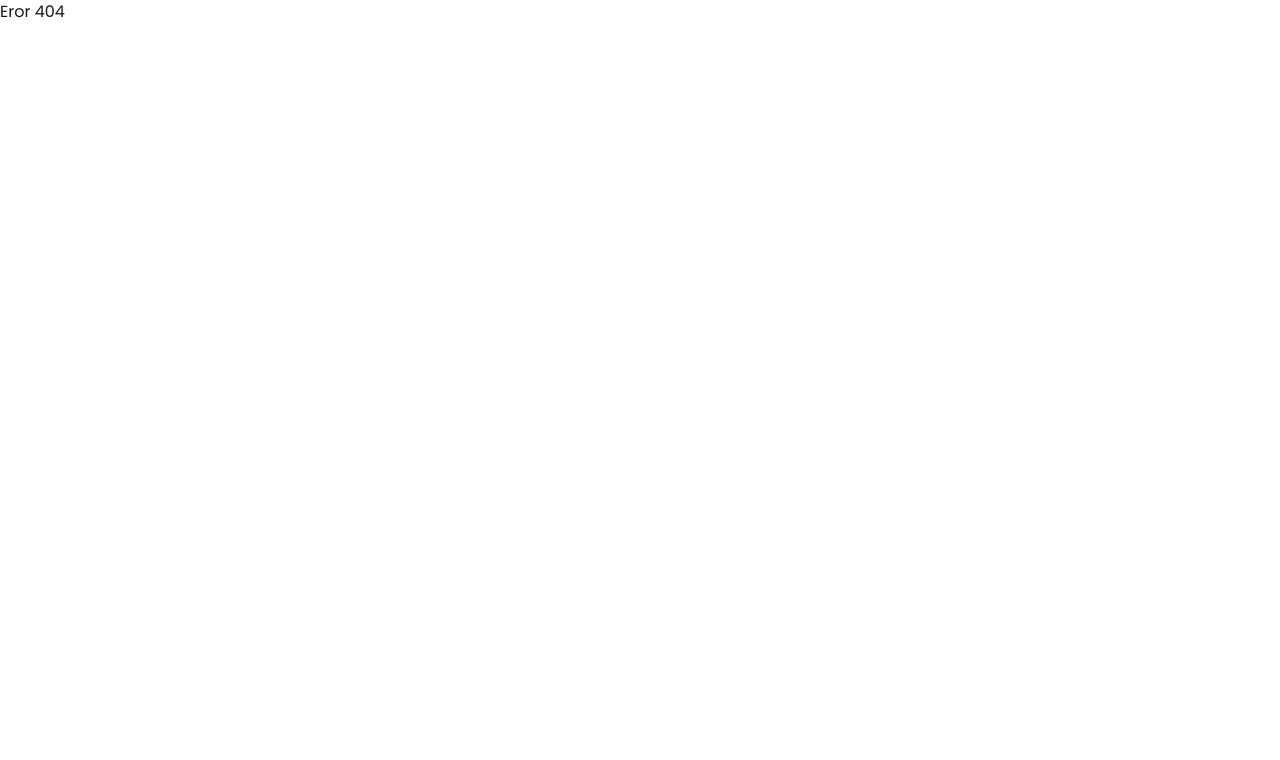
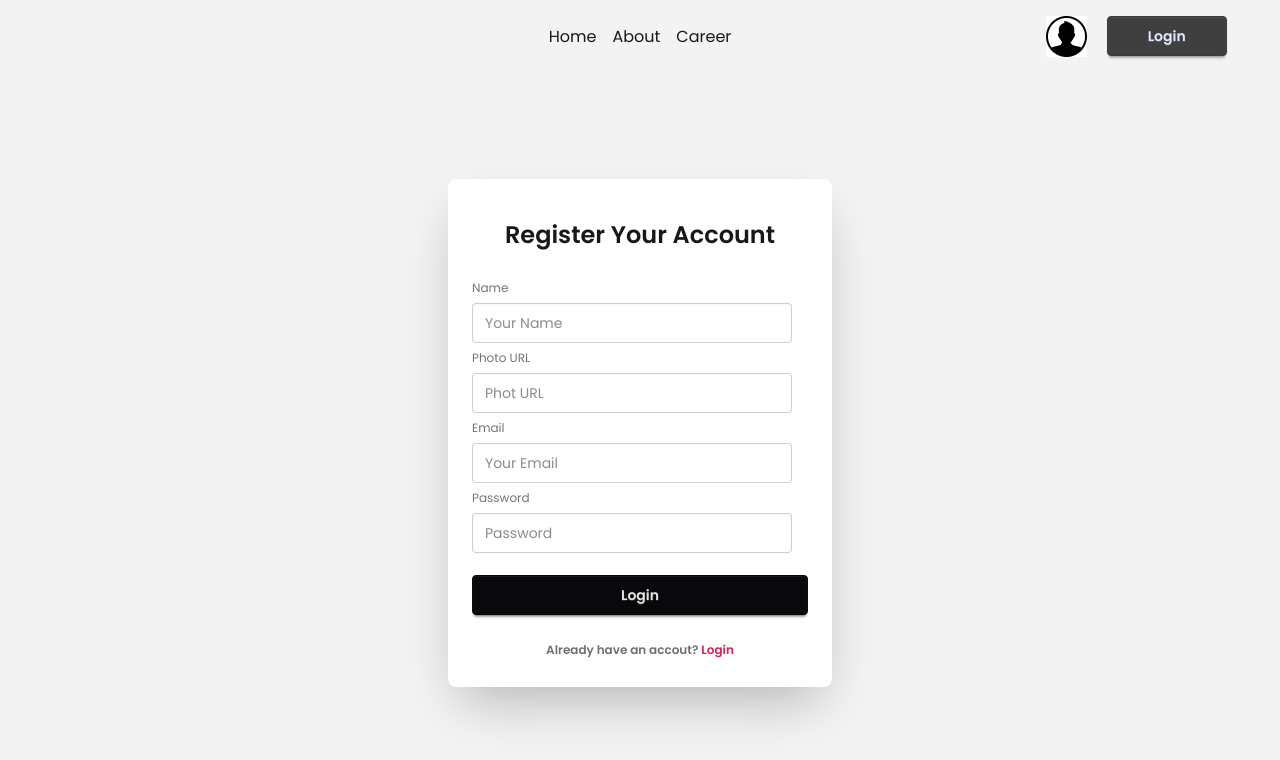
Before and after one commit to mdmhrz/dragon-news, a React (Vite) app: page /auth/register in a window 1280 px wide. Shown: the top 760 px of the page. Built offline with nearby package versions, Linux system fonts and the light colour scheme.

Commit message:
login & register done

```diff
--- a/src/components/Header.jsx
+++ b/src/components/Header.jsx
@@ -7,7 +7,7 @@
         <div className='flex items-center justify-center flex-col gap-3 mt-5'>
             <img className='w-[400px]' src={logo} alt="" />
             <p className='text-accent'>Journalism without fear & favour</p>
-            <p className='font-semibold'>{format(new Date(), 'eeee,')}<span className='text-accent'>{format(new Date(), ' mmmm mm, yyy')}</span></p>
+            <p className='font-semibold'>{format(new Date(), 'eeee,')}<span className='text-accent'>{format(new Date(), ' MMMM mm, yyy')}</span></p>
         </div>
     );
 };
--- a/src/components/HomeLayout/NewsCard.jsx
+++ b/src/components/HomeLayout/NewsCard.jsx
@@ -2,11 +2,6 @@
 import { FaRegBookmark, FaShareAlt, FaStar, FaEye } from "react-icons/fa";
 
 const NewsCard = ({ news }) => {
-    const [showAll, setShowAll] = useState(false);
-
-    const handleReadMore = () => {
-        setShowAll(true);
-    };
 
     const {
         title,
@@ -57,21 +52,12 @@
                 {/* Details */}
                 <div className=" py-3 text-gray-700 text-sm">
                     <p>
-                        {showAll
-                            ? details
-                            : details.length > 200
-                                ? details.slice(0, 200) + "..."
-                                : details}
-
-                        {/* Show Read More button only if details is long and not fully shown yet */}
-                        {details.length > 200 && (
-                            <span
-                                onClick={() => setShowAll(!showAll)}
-                                className="text-orange-600 font-semibold cursor-pointer ml-1"
-                            >
-                                {showAll ? "Show Less" : "Read More"}
-                            </span>
-                        )}
+                        {details.length > 200 ? details.slice(0, 200) + "..." : details}
+                        <span
+                            className="text-orange-600 font-semibold cursor-pointer ml-1"
+                        >
+                            Read more
+                        </span>
                     </p>
                 </div>
 
--- /dev/null
+++ b/src/components/Navbar/Navbar.css
@@ -0,0 +1,5 @@
+a.active {
+    padding: 6px 12px;
+    border-radius: 6px;
+
+}
--- a/src/components/Navbar.jsx
+++ b/src/components/Navbar/Navbar.jsx
@@ -1,19 +1,20 @@
 import React from 'react';
-import { NavLink } from 'react-router';
-import user from '../assets/user.png'
+import { Link, NavLink } from 'react-router';
+import user from '../../assets/user.png'
+import './Navbar.css'
 
 const Navbar = () => {
     return (
-        <div className='flex justify-between items-center'>
+        <div className='grid grid-cols-3 gap-3'>
             <div className=''></div>
-            <div className='flex gap-5 text-accent'>
+            <div className='flex gap-4 items-center justify-center'>
                 <NavLink to='/'>Home</NavLink>
                 <NavLink to='/about'>About</NavLink>
                 <NavLink to='/career'>Career</NavLink>
             </div>
-            <div className='login-btn flex gap-5'>
+            <div className='login-btn flex gap-5 justify-end'>
                 <img src={user} alt="" />
-                <button className='btn btn-primary px-10'>Login</button>
+                <Link to='/auth/login' className='btn btn-primary px-10'>Login</Link>
             </div>
         </div>
     );
--- /dev/null
+++ b/src/layouts/AuthLayout.jsx
@@ -0,0 +1,18 @@
+import React from 'react';
+import Navbar from '../components/Navbar/Navbar';
+import { Outlet } from 'react-router';
+
+const AuthLayout = () => {
+    return (
+        <div className='bg-base-200 min-h-screen'>
+            <header className='w-11/12 mx-auto py-4'>
+                <Navbar></Navbar>
+            </header>
+            <main className='w-11/12 mx-auto py-5'>
+                <Outlet></Outlet>
+            </main>
+        </div>
+    );
+};
+
+export default AuthLayout;
--- a/src/layouts/HomeLayout.jsx
+++ b/src/layouts/HomeLayout.jsx
@@ -2,7 +2,7 @@
 import { Outlet } from 'react-router';
 import Header from '../components/Header';
 import LatestNews from '../components/LatestNews';
-import Navbar from '../components/Navbar';
+import Navbar from '../components/Navbar/Navbar';
 import LeftAside from '../components/HomeLayout/LeftAside';
 import RightAside from '../components/HomeLayout/RightAside';
 
@@ -19,13 +19,13 @@
                 </nav>
             </header>
             <main className='w-11/12 mx-auto grid grid-cols-12 gap-5'>
-                <aside className='col-span-3'>
+                <aside className='col-span-3 sticky top-0 h-fit'>
                     <LeftAside></LeftAside>
                 </aside>
                 <section className='main col-span-6'>
                     <Outlet></Outlet>
                 </section>
-                <aside className='col-span-3'>
+                <aside className='col-span-3 sticky top-0 h-fit'>
                     <RightAside></RightAside>
                 </aside>
             </main>
--- /dev/null
+++ b/src/pages/Login.jsx
@@ -0,0 +1,25 @@
+import React from 'react';
+import { Link } from 'react-router';
+
+const Login = () => {
+    return (
+        <div className='flex justify-center min-h-[calc(100vh-120px)] items-center'>
+            <div className="card bg-base-100 w-full max-w-sm shrink-0 shadow-2xl flex">
+                <div className="card-body">
+                    <h2 className='font-semibold text-center text-2xl py-4'>Login Your Account</h2>
+                    <fieldset className="fieldset">
+                        <label className="label">Email</label>
+                        <input type="email" className="input" placeholder="Email" />
+                        <label className="label">Password</label>
+                        <input type="password" className="input" placeholder="Password" />
+                        <div><a className="link link-hover">Forgot password?</a></div>
+                        <button className="btn btn-neutral mt-4">Login</button>
+                        <p className='font-semibold text-accent text-center pt-5'>Don't have an account? <Link to="/auth/register" className='text-secondary'>Register</Link></p>
+                    </fieldset>
+                </div>
+            </div>
+        </div>
+    );
+};
+
+export default Login;
--- /dev/null
+++ b/src/pages/Register.jsx
@@ -0,0 +1,33 @@
+import React from 'react';
+import { Link } from 'react-router';
+
+const Register = () => {
+    return (
+        <div className='flex justify-center min-h-[calc(100vh-120px)] items-center'>
+            <div className="card bg-base-100 w-full max-w-sm shrink-0 shadow-2xl flex">
+                <div className="card-body">
+                    <h2 className='font-semibold text-center text-2xl py-4'>Register Your Account</h2>
+                    <fieldset className="fieldset">
+                        {/* Name */}
+                        <label className="label">Name</label>
+                        <input type="text" className="input" placeholder="Your Name" />
+                        {/* Photo URL */}
+                        <label className="label">Photo URL</label>
+                        <input type="text" className="input" placeholder="Phot URL" />
+                        {/* email */}
+                        <label className="label">Email</label>
+                        <input type="email" className="input" placeholder="Your Email" />
+                        {/* password */}
+                        <label className="label">Password</label>
+                        <input type="password" className="input" placeholder="Password" />
+
+                        <button className="btn btn-neutral mt-4">Login</button>
+                        <p className='font-semibold text-accent text-center pt-5'>Already have an accout? <Link to="/auth/login" className='text-secondary'>Login</Link></p>
+                    </fieldset>
+                </div>
+            </div>
+        </div>
+    );
+};
+
+export default Register;
```
Also changed, not shown: src/routes/router.jsx (+14 -1 lines).
